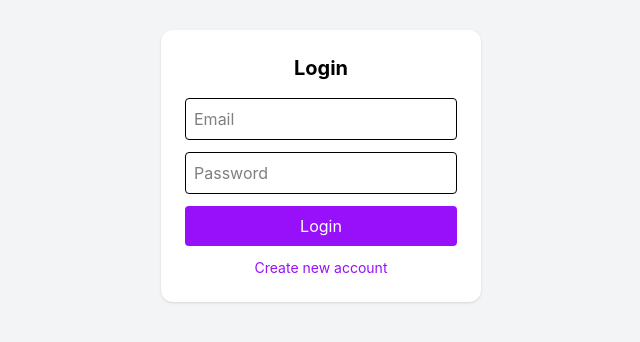
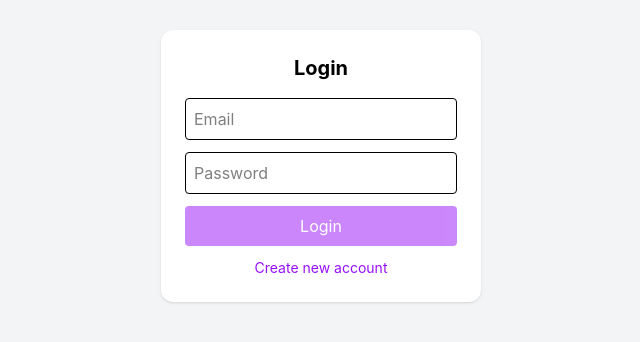
Before and after one commit to abhi-123/AI-Smart-Manager, a React (Vite) app: page /login in a window 1280 px wide. Shown: the part 234-576 px from the top of the page, without its empty margins (319-959 px from the left). Built offline with nearby package versions, Linux system fonts and the light colour scheme.

Commit message:
Login page Ui error fixes

```diff
--- a/src/TaskManagerUI.jsx
+++ b/src/TaskManagerUI.jsx
@@ -45,16 +45,6 @@ function TaskManagerUI() {
   };
   return (
     <>
-      <Toaster
-        position="top-right"
-        toastOptions={{
-          style: {
-            background: "#111",
-            color: "#fff",
-            borderRadius: "12px",
-          },
-        }}
-      />
       <div className="min-h-screen bg-gray-100 p-3 md:p-6 w-screen">
         <div className="max-w-5xl mx-auto space-y-6">
           {/* HEADER */}
--- a/src/components/Login.jsx
+++ b/src/components/Login.jsx
@@ -9,12 +9,14 @@ function Login() {
   const [form, setForm] = useState({ email: "", password: "" });
   const navigate = useNavigate();
   const { isAuth, login } = useContext(AuthContext);
+  const [loading, setLoading] = useState(false);
 
   const handleChange = (e) => {
     setForm({ ...form, [e.target.name]: e.target.value });
   };
 
   const handleSubmit = async () => {
+    setLoading(true);
     const url = isLogin ? "/auth/login" : "/auth/signup";
 
     const data = await handleLoginSignup(url, form);
@@ -24,6 +26,7 @@ function Login() {
     } else {
       toast.error(data.error || data.message);
     }
+    setLoading(false);
   };
 
   useEffect(() => {
@@ -56,14 +59,16 @@ function Login() {
 
         <button
           onClick={handleSubmit}
-          className="w-full bg-purple-600 text-white py-2 rounded"
+          className="w-full bg-purple-600 text-white py-2 rounded  cursor-pointer disabled:opacity-50"
+          disabled={form.email === "" || form.password === "" || loading}
         >
-          {isLogin ? "Login" : "Signup"}
+          {loading ? "Processing..." : isLogin ? "Login" : "Signup"}
         </button>
 
         <p
           className="text-sm mt-3 text-center cursor-pointer text-purple-600"
           onClick={() => setIsLogin(!isLogin)}
+          disabled={loading}
         >
           {isLogin ? "Create new account" : "Already have an account? Login"}
         </p>
--- a/src/main.jsx
+++ b/src/main.jsx
@@ -5,12 +5,23 @@ import App from "./App.jsx";
 import { TaskProvider } from "./context/TaskContext.jsx";
 import { BrowserRouter } from "react-router-dom";
 import { AuthContextProvider } from "./context/AuthContext.jsx";
+import { Toaster } from "react-hot-toast";
 
 createRoot(document.getElementById("root")).render(
   <StrictMode>
     <BrowserRouter>
       <AuthContextProvider>
         <TaskProvider>
+          <Toaster
+            position="top-right"
+            toastOptions={{
+              style: {
+                background: "#111",
+                color: "#fff",
+                borderRadius: "12px",
+              },
+            }}
+          />
           <App />
         </TaskProvider>
       </AuthContextProvider>
```
